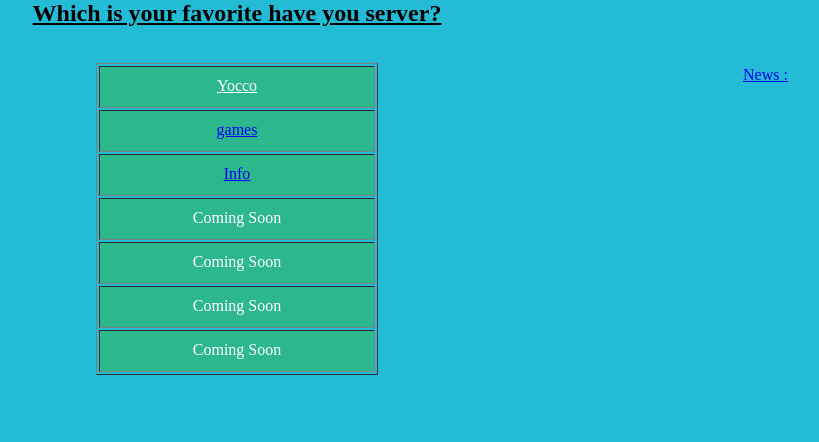
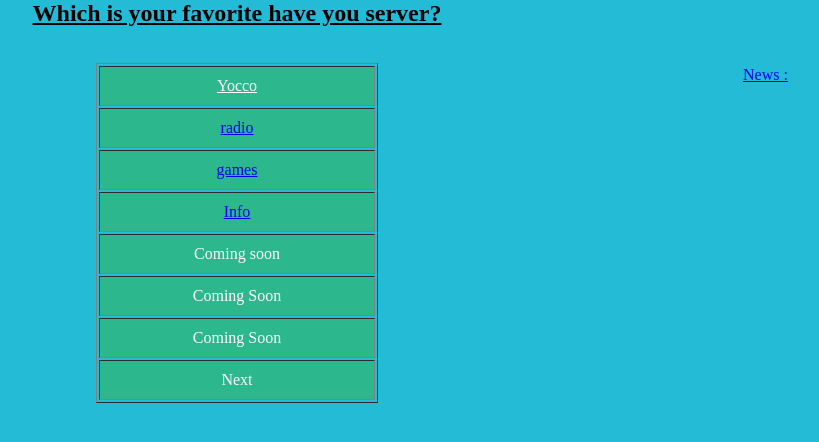
Before and after one commit to christopher3242/Website, a plain HTML site: page your favorite.html in a window 1280 px wide. Shown: the whole page, without its empty margins (403-1222 px from the left). Drawn offline with Linux system fonts and the light colour scheme.

Commit message:
Change and update

```diff
--- a/your favorite.html
+++ b/your favorite.html
@@ -36,16 +36,25 @@
         border="1">
         <tbody>
           <tr>
+            <td valign="top"> <a style="color: white;"
+                href="your%20favorite%20files/yocco/yooco.html"
+                moz-do-not-send="true">Yocco</a> </td>
+          </tr>
+          <tr>
             <td valign="top"> <a moz-do-not-send="true"
-                href="yooco.html" style="color: white;">Yocco</a> </td>
+                href="your%20favorite%20files/radio/radio.html">radio</a></td>
           </tr>
           <tr>
             <td valign="top"><a moz-do-not-send="true"
                 href="Games%20website/games.html">games</a> </td>
           </tr>
           <tr>
-            <td valign="top"><a moz-do-not-send="true"
-                href="Info%20Page.html">Info</a> </td>
+            <td valign="top" align="left"><a moz-do-not-send="true"
+                href="Info%20Page.html">Info</a></td>
+          </tr>
+          <tr>
+            <td valign="top">Coming soon<br>
+            </td>
           </tr>
           <tr>
             <td valign="top">Coming Soon</td>
@@ -54,10 +63,8 @@
             <td valign="top">Coming Soon</td>
           </tr>
           <tr>
-            <td valign="top">Coming Soon</td>
-          </tr>
-          <tr>
-            <td valign="top">Coming Soon</td>
+            <td valign="top">Next<br>
+            </td>
           </tr>
         </tbody>
       </table>
@@ -65,6 +72,7 @@
       <div style="position: absolute; left: 1129px; top: 66px; width:
         79px; height: 22px;"><a moz-do-not-send="true" href="News.html">News
 
+
           : </a><br>
       </div>
     </div>
```
Also changed, not shown: Games website/games.html (+2 -1 lines), your favorite files/yocco/yooco.html (+1 -1 lines).
